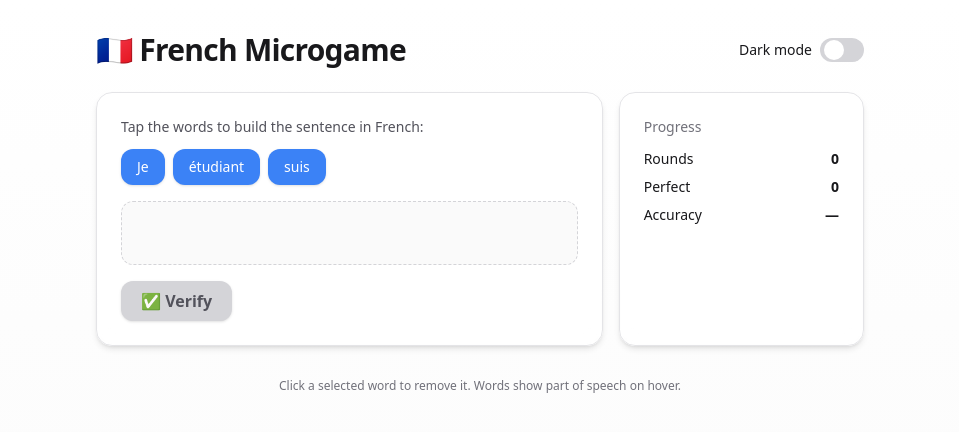
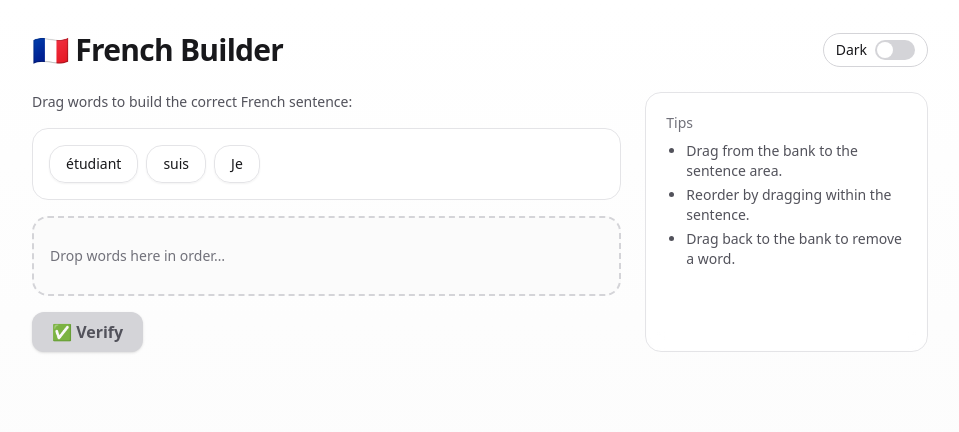
Before and after one commit to RobajziCloud/language-game, a React (Vite) app: page / in a window 1280 px wide. Shown: the top 432 px of the page, without its empty margins (160-1119 px from the left). Built offline with nearby package versions, Linux system fonts and the light colour scheme.

Commit message:
Update App.jsx

```diff
--- a/src/App.jsx
+++ b/src/App.jsx
@@ -1,134 +1,256 @@
-import React, { useMemo, useState } from 'react'
+import React, { useMemo, useState } from "react";
+import { DndContext, closestCenter, PointerSensor, useSensor, useSensors } from "@dnd-kit/core";
+import { arrayMove, SortableContext, useSortable, rectSortingStrategy } from "@dnd-kit/sortable";
+import { CSS } from "@dnd-kit/utilities";
+import { motion, AnimatePresence } from "framer-motion";
+import clsx from "clsx";
 
 const SENTENCES = [
   { fr: ["Je", "suis", "étudiant"], en: "I am a student.", pos: ["pronoun","verb","noun"] },
   { fr: ["Elle", "mange", "une", "pomme"], en: "She is eating an apple.", pos: ["pronoun","verb","article","noun"] },
   { fr: ["Nous", "aimons", "la", "musique"], en: "We love music.", pos: ["pronoun","verb","article","noun"] },
-]
+];
 
-function shuffle(arr) {
-  return [...arr].map(v=>({v, r: Math.random()})).sort((a,b)=>a.r-b.r).map(o=>o.v)
+function shuffle(arr){ return [...arr].map(v=>({v,r:Math.random()})).sort((a,b)=>a.r-b.r).map(o=>o.v); }
+
+function Chip({ children, className, ...rest }) {
+  return (
+    <motion.div
+      layout
+      whileTap={{ scale: 0.96 }}
+      className={clsx(
+        "px-4 py-2 rounded-2xl text-sm font-medium shadow-sm border",
+        "bg-white/80 dark:bg-zinc-900/70 backdrop-blur",
+        "border-zinc-200 dark:border-zinc-800",
+        className
+      )}
+      {...rest}
+    >
+      {children}
+    </motion.div>
+  );
+}
+
+function SortableChip({ id, children, className }) {
+  const { attributes, listeners, setNodeRef, transform, transition, isDragging } = useSortable({ id });
+  const style = {
+    transform: CSS.Transform.toString(transform),
+    transition,
+  };
+  return (
+    <Chip
+      ref={setNodeRef}
+      style={style}
+      {...attributes}
+      {...listeners}
+      className={clsx(
+        "cursor-grab active:cursor-grabbing",
+        isDragging && "shadow-lg",
+        className
+      )}
+    >
+      {children}
+    </Chip>
+  );
 }
 
 export default function App(){
-  const [dark, setDark] = useState(false)
-  const [round, setRound] = useState(0)
-  const [user, setUser] = useState([])
-  const [checked, setChecked] = useState(false)
-  const [score, setScore] = useState({correct:0, total:0})
+  const [dark, setDark] = useState(false);
+  const [round, setRound] = useState(0);
+  const sentence = SENTENCES[round % SENTENCES.length];
 
-  const sentence = SENTENCES[round % SENTENCES.length]
-  const pool = useMemo(()=>shuffle(sentence.fr), [round])
-  const done = checked && user.length === sentence.fr.length && user.every((w,i)=>w===sentence.fr[i])
+  const [bank, setBank] = useState(() => shuffle(sentence.fr));
+  const [slots, setSlots] = useState([]); // ordered chips user places
+  const [checked, setChecked] = useState(false);
 
-  const toggleTheme = () => {
-    setDark(d => !d)
-    document.documentElement.classList.toggle('dark')
+  // re-shuffle when round changes
+  React.useEffect(() => {
+    setBank(shuffle(sentence.fr));
+    setSlots([]);
+    setChecked(false);
+  }, [round]);
+
+  const sensors = useSensors(useSensor(PointerSensor, { activationConstraint: { distance: 6 }}));
+
+  const isCorrect = checked && slots.length === sentence.fr.length && slots.every((w,i)=>w===sentence.fr[i]);
+
+  function onDragEnd(e) {
+    const { active, over } = e;
+    if (!over) return;
+
+    // drag between BANK and SLOTS or re-order within SLOTS
+    const activeId = active.id;
+    const overId = over.id;
+
+    const inSlotsOld = slots.indexOf(activeId);
+    const inSlotsOver = slots.indexOf(overId);
+
+    // 1) Reorder inside SLOTS
+    if (inSlotsOld !== -1 && inSlotsOver !== -1 && inSlotsOld !== inSlotsOver) {
+      setSlots(prev => arrayMove(prev, inSlotsOld, inSlotsOver));
+      return;
     }
 
-  const pick = (w) => {
-    if (checked) return
-    if (user.includes(w)) return
-    setUser(u => [...u, w])
-  }
-  const removeAt = (i) => {
-    if (checked) return
-    setUser(u => u.filter((_,idx)=>idx!==i))
-  }
-  const verify = () => {
-    setChecked(true)
-    const all = user.length === sentence.fr.length && user.every((w,i)=>w===sentence.fr[i])
-    setScore(s => ({correct: s.correct + (all?1:0), total: s.total + 1}))
-  }
-  const next = () => {
-    setChecked(false)
-    setUser([])
-    setRound(r=>r+1)
+    // 2) Move from BANK -> SLOTS (drop over the SLOTS container placeholder)
+    if (bank.includes(activeId) && overId === "SLOTS-AREA") {
+      if (!slots.includes(activeId)) setSlots(prev => [...prev, activeId]);
+      setBank(prev => prev.filter(w => w !== activeId));
+      return;
     }
 
+    // 3) Move from BANK -> specific chip (insert before it)
+    if (bank.includes(activeId) && inSlotsOver !== -1) {
+      setSlots(prev => {
+        const idx = inSlotsOver;
+        const next = [...prev];
+        next.splice(idx, 0, activeId);
+        return next;
+      });
+      setBank(prev => prev.filter(w => w !== activeId));
+      return;
+    }
+
+    // 4) Dragging from SLOTS back into BANK (drop over BANK placeholder)
+    if (inSlotsOld !== -1 && overId === "BANK-AREA") {
+      setSlots(prev => prev.filter(w => w !== activeId));
+      setBank(prev => [...prev, activeId]);
+      return;
+    }
+  }
+
+  function verify() { setChecked(true); }
+  function next() { setRound(r=>r+1); }
+
   return (
-    <div className="min-h-screen px-4 py-8 flex flex-col items-center gap-6 text-zinc-900 dark:text-zinc-100">
-      <div className="w-full max-w-3xl flex items-center justify-between">
-        <h1 className="text-2xl sm:text-3xl font-extrabold tracking-tight">🇫🇷 French Microgame</h1>
-        <div className="flex items-center gap-2">
-          <span className="text-sm">Dark mode</span>
-          <button onClick={toggleTheme} className="relative inline-flex h-6 w-11 items-center rounded-full bg-zinc-300 dark:bg-zinc-700 transition">
-            <span className="inline-block h-5 w-5 transform rounded-full bg-white dark:bg-black translate-x-1 dark:translate-x-5 transition" />
+    <div className={clsx("min-h-screen px-5 py-8 transition-colors",
+      dark ? "bg-zinc-950 text-zinc-100" : "bg-gradient-to-b from-white to-zinc-50 text-zinc-900")}>
+      <div className="mx-auto w-full max-w-4xl space-y-6">
+        <header className="flex items-center justify-between">
+          <h1 className="text-3xl font-extrabold tracking-tight">🇫🇷 French Builder</h1>
+          <button
+            onClick={()=>{ setDark(d=>!d); document.documentElement.classList.toggle("dark"); }}
+            className="inline-flex items-center gap-2 rounded-full px-3 py-1.5 border border-zinc-300 dark:border-zinc-700 bg-white/70 dark:bg-zinc-900/70 backdrop-blur"
+          >
+            <span className="text-sm">Dark</span>
+            <span className={clsx("h-5 w-10 rounded-full relative transition",
+              "bg-zinc-300 dark:bg-zinc-700")}>
+              <span className={clsx("absolute top-0.5 h-4 w-4 rounded-full bg-white dark:bg-black transition",
+                dark ? "right-0.5" : "left-0.5")}/>
+            </span>
           </button>
-        </div>
-      </div>
+        </header>
 
-      <div className="w-full max-w-3xl grid gap-4 sm:grid-cols-3">
-        <div className="sm:col-span-2">
-          <div className="rounded-2xl p-6 shadow-md bg-white/70 dark:bg-zinc-900/70 backdrop-blur border border-zinc-200 dark:border-zinc-800">
-            <p className="mb-3 text-sm text-zinc-600 dark:text-zinc-400">Tap the words to build the sentence in French:</p>
-            <div className="flex flex-wrap gap-2 mb-4">
-              {pool.map((w, i)=>(
-                <button key={i} onClick={()=>pick(w)}
-                  className={"animate-pop px-4 py-2 rounded-xl text-sm font-medium shadow hover:shadow-glow transition " + (user.includes(w) ? "opacity-40 cursor-not-allowed bg-zinc-300" : "bg-blue-500 text-white hover:brightness-110")}>
-                  {w}
-                </button>
+        <section className="grid gap-6 md:grid-cols-3">
+          <div className="md:col-span-2 space-y-4">
+            <p className="text-sm text-zinc-600 dark:text-zinc-400">
+              Drag words to build the correct French sentence:
+            </p>
+
+            {/* Word bank */}
+            <DndContext sensors={sensors} collisionDetection={closestCenter} onDragEnd={onDragEnd}>
+              <SortableContext items={bank} strategy={rectSortingStrategy}>
+                <div id="BANK-AREA"
+                  className="min-h-[64px] rounded-2xl p-4 border border-zinc-200 dark:border-zinc-800 bg-white/70 dark:bg-zinc-900/70 backdrop-blur flex flex-wrap gap-2">
+                  {bank.length === 0 && (
+                    <div className="text-sm text-zinc-500 dark:text-zinc-500">No words here — drag back from the sentence to remove.</div>
+                  )}
+                  {bank.map((w) => (
+                    <SortableChip key={w} id={w}>{w}</SortableChip>
                   ))}
                 </div>
+              </SortableContext>
 
-            <div className="min-h-[64px] p-3 rounded-xl border border-dashed border-zinc-300 dark:border-zinc-700 bg-zinc-50 dark:bg-zinc-800 flex flex-wrap gap-2">
-              {user.map((w,i)=>(
-                <div key={i} onClick={()=>removeAt(i)}
-                  className={"px-4 py-2 rounded-xl text-sm font-semibold cursor-pointer transition " +
-                    (checked ? (w===sentence.fr[i] ? "bg-green-400 text-green-950" : "bg-red-400 text-red-950") : "bg-zinc-200 dark:bg-zinc-700")}>
+              {/* Slots area */}
+              <SortableContext items={slots} strategy={rectSortingStrategy}>
+                <div
+                  id="SLOTS-AREA"
+                  className={clsx(
+                    "mt-4 min-h-[80px] rounded-2xl p-4 border-2 border-dashed",
+                    "border-zinc-300 dark:border-zinc-700 bg-zinc-50/80 dark:bg-zinc-800/50",
+                    "flex flex-wrap gap-2"
+                  )}
+                >
+                  <AnimatePresence initial={false}>
+                    {slots.length === 0 && (
+                      <motion.div
+                        key="placeholder"
+                        initial={{ opacity: 0 }} animate={{ opacity: 1 }} exit={{ opacity: 0 }}
+                        className="text-sm text-zinc-500 self-center"
+                      >
+                        Drop words here in order…
+                      </motion.div>
+                    )}
+                  </AnimatePresence>
+
+                  {slots.map((w, i) => (
+                    <SortableChip
+                      key={w}
+                      id={w}
+                      className={clsx(
+                        checked && (w === sentence.fr[i] ? "bg-emerald-300 text-emerald-900" : "bg-rose-300 text-rose-900")
+                      )}
+                    >
                       {w}
-                </div>
+                    </SortableChip>
                   ))}
                 </div>
+              </SortableContext>
 
+              {/* Controls */}
               <div className="mt-4 flex gap-3">
-              {!checked && (
-                <button onClick={verify} disabled={user.length !== sentence.fr.length}
-                  className={"px-5 py-2 rounded-xl font-semibold transition shadow " + (user.length===sentence.fr.length ? "bg-emerald-500 text-white hover:brightness-110" : "bg-zinc-300 text-zinc-600 cursor-not-allowed")}>
+                {!checked ? (
+                  <button
+                    onClick={verify}
+                    disabled={slots.length !== sentence.fr.length}
+                    className={clsx(
+                      "px-5 py-2 rounded-xl font-semibold shadow",
+                      slots.length === sentence.fr.length
+                        ? "bg-emerald-500 text-white hover:brightness-110"
+                        : "bg-zinc-300 text-zinc-600 cursor-not-allowed"
+                    )}
+                  >
                     ✅ Verify
                   </button>
-              )}
-              {checked && (
-                <button onClick={next} className="px-5 py-2 rounded-xl font-semibold transition shadow bg-indigo-500 text-white hover:brightness-110">🔁 Next</button>
+                ) : (
+                  <button
+                    onClick={next}
+                    className="px-5 py-2 rounded-xl font-semibold shadow bg-indigo-500 text-white hover:brightness-110"
+                  >
+                    🔁 Next
+                  </button>
                 )}
               </div>
 
+              {/* Result */}
               {checked && (
-              <div className="mt-4">
+                <div className="mt-3">
                   <div className="text-sm text-zinc-600 dark:text-zinc-400">Correct sentence:</div>
                   <div className="mt-1 italic text-lg">
                     {sentence.fr.map((w,i)=>(
-                    <span key={i} title={sentence.pos[i]} className="underline decoration-dotted mr-2 cursor-help">{w}</span>
+                      <span key={i} title={sentence.pos?.[i]} className="underline decoration-dotted mr-2 cursor-help">
+                        {w}
+                      </span>
                     ))}
                   </div>
-                <div className={"mt-2 text-sm " + (done ? "text-emerald-500" : "text-rose-500")}>
-                  {done ? "Great job! Perfect order 🎉" : "Some words are misplaced. Try the next round!"}
+                  <div className={clsx("mt-1 text-sm", isCorrect ? "text-emerald-500" : "text-rose-500")}>
+                    {isCorrect ? "Great job! Perfect order 🎉" : "Some words are misplaced. Try the next round!"}
                   </div>
                 </div>
               )}
+            </DndContext>
+          </div>
+
+          {/* Sidebar / progress */}
+          <aside className="rounded-2xl p-5 border border-zinc-200 dark:border-zinc-800 bg-white/70 dark:bg-zinc-900/70 backdrop-blur">
+            <div className="text-sm text-zinc-500 dark:text-zinc-400 mb-2">Tips</div>
+            <ul className="text-sm list-disc pl-5 space-y-1 text-zinc-600 dark:text-zinc-400">
+              <li>Drag from the bank to the sentence area.</li>
+              <li>Reorder by dragging within the sentence.</li>
+              <li>Drag back to the bank to remove a word.</li>
+            </ul>
+          </aside>
+        </section>
       </div>
     </div>
-
-        <aside className="rounded-2xl p-6 shadow-md bg-white/70 dark:bg-zinc-900/70 backdrop-blur border border-zinc-200 dark:border-zinc-800">
-          <div className="text-sm text-zinc-500 dark:text-zinc-400 mb-3">Progress</div>
-          <div className="space-y-2">
-            <Row label="Rounds" value={score.total} />
-            <Row label="Perfect" value={score.correct} />
-            <Row label="Accuracy" value={score.total ? Math.round((score.correct/score.total)*100)+'%' : '—'} />
-          </div>
-        </aside>
-      </div>
-
-      <footer className="text-xs text-zinc-500 dark:text-zinc-400 pt-2">Click a selected word to remove it. Words show part of speech on hover.</footer>
-    </div>
-  )
+  );
 }
-
-function Row({label, value}){
-  return (
-    <div className="flex items-center justify-between text-sm">
-      <span>{label}</span>
-      <span className="font-semibold">{value}</span>
-    </div>
-  )
-}
```
Lines whose indentation alone changed are shown as unchanged.
